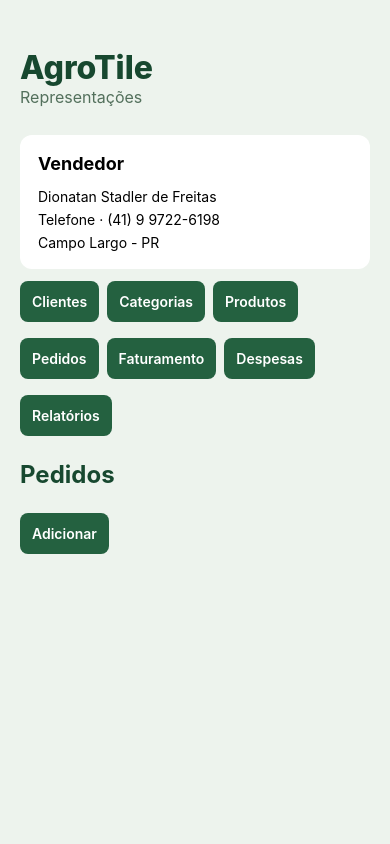
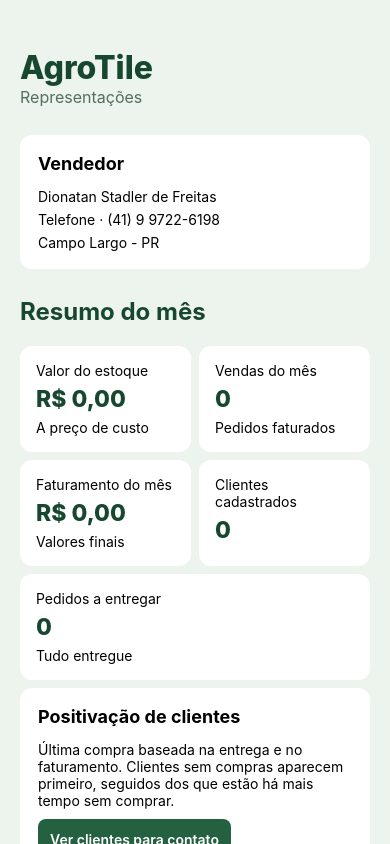
Before and after one commit to Tile26/AgroTileRepresentacoes, a React Native app in the folder mobile/: screen / in a window 390 px wide. Built offline with nearby package versions, Linux system fonts and the light colour scheme.

Commit message:
Add sales dashboard and customer purchase recency

```diff
--- a/mobile/App.js
+++ b/mobile/App.js
@@ -3,7 +3,7 @@ import {Alert, SafeAreaView, ScrollView, View, Text, TextInput, Pressable, Modal
 import AsyncStorage from '@react-native-async-storage/async-storage';
 import * as Print from 'expo-print';
 import * as Sharing from 'expo-sharing';
-import {empty, money, numeric, change, saveOrder, remove, total, report} from './domain';
+import {empty, money, numeric, change, saveOrder, remove, total, report, dashboard, customerActivity} from './domain';
 
 const labels = {clients:'Clientes',categories:'Categorias',products:'Produtos',orders:'Pedidos',billing:'Faturamento',expenses:'Despesas',reports:'Relatórios'};
 const storageKey = 'agrotile-v1';
@@ -42,6 +42,7 @@ export default function App() {
     const [tab,setTab] = useState('orders');
     const [editor,setEditor] = useState(null);
     const [history,setHistory] = useState(null);
+    const [showActivity,setShowActivity] = useState(false);
     const [period,setPeriod] = useState(new Date().toISOString().slice(0,7));
     useEffect(() => { AsyncStorage.getItem(storageKey).then(raw => {
         const loaded = raw ? JSON.parse(raw) : empty();
@@ -126,6 +127,9 @@ export default function App() {
     const collection = tab === 'billing' ? 'orders' : tab;
     const records = tab === 'reports' ? [] : data[collection].filter(r => tab === 'orders' ? r.final === undefined : tab === 'billing' ? r.final !== undefined : true);
     const draft = editor?.draft;
+    const overview = dashboard(data);
+    const activity = customerActivity(data);
+    const activityByClient = new Map(activity.map(entry => [entry.client.id, entry]));
     const monthValid = /^\d{4}-(0[1-9]|1[0-2])$/.test(period);
     const start = monthValid ? new Date(Number(period.slice(0,4)),Number(period.slice(5))-1,1) : new Date();
     const end = new Date(start.getFullYear(),start.getMonth()+1,1);
@@ -139,6 +143,26 @@ export default function App() {
     return <SafeAreaView style={s.page}><ScrollView contentContainerStyle={s.content}>
         <Text style={s.brand}>AgroTile</Text><Text style={s.subtitle}>Representações</Text>
         <View style={s.card}><Text style={s.title}>Vendedor</Text><Text>{seller.name}</Text><Text>Telefone · {seller.phone}</Text><Text>{seller.city}</Text></View>
+        <Text style={s.heading}>Resumo do mês</Text>
+        <View style={s.row}>
+            <View style={s.metric}><Text>Valor do estoque</Text><Text style={s.metricValue}>{money(overview.stockValue)}</Text><Text>A preço de custo</Text></View>
+            <View style={s.metric}><Text>Vendas do mês</Text><Text style={s.metricValue}>{overview.monthlySales}</Text><Text>Pedidos faturados</Text></View>
+            <View style={s.metric}><Text>Faturamento do mês</Text><Text style={s.metricValue}>{money(overview.monthlyRevenue)}</Text><Text>Valores finais</Text></View>
+            <View style={s.metric}><Text>Clientes cadastrados</Text><Text style={s.metricValue}>{overview.clientCount}</Text></View>
+            <View style={s.metric}><Text>Pedidos a entregar</Text><Text style={s.metricValue}>{overview.pendingCount}</Text><Text>{overview.pendingCount === 0 ? 'Tudo entregue' : money(overview.pendingValue) + ' em pedidos'}</Text></View>
+        </View>
+        <View style={s.card}>
+            <Text style={s.title}>Positivação de clientes</Text>
+            <Text>Última compra baseada na entrega e no faturamento. Clientes sem compras aparecem primeiro, seguidos dos que estão há mais tempo sem comprar.</Text>
+            <Button title={showActivity ? 'Recolher lista' : 'Ver clientes para contato'} onPress={() => setShowActivity(!showActivity)}/>
+            {showActivity && activity.length === 0 && <Text>Cadastre clientes para acompanhar suas compras.</Text>}
+            {showActivity && activity.map(entry => <View key={entry.client.id} style={s.activity}>
+                <Text style={s.title}>{entry.client.name}</Text>
+                <Text>{entry.days === null ? 'Sem compras faturadas' : entry.days + ' dia(s) sem comprar'}</Text>
+                {entry.lastPurchase && <Text>Última compra · {entry.lastPurchase.toLocaleDateString('pt-BR')}</Text>}
+                {!!entry.client.phone && <Text>Telefone · {entry.client.phone}</Text>}
+            </View>)}
+        </View>
         <View style={s.row}>{Object.entries(labels).map(([key,label]) => <Button key={key} title={label} onPress={() => {setTab(key);setHistory(null);}}/>)}</View>
         <Text style={s.heading}>{labels[tab]}</Text>
         {!['reports','billing'].includes(tab) && <Button title="Adicionar" onPress={() => open(tab)}/>}
@@ -146,6 +170,7 @@ export default function App() {
             <Text style={s.title}>{collection === 'orders' ? '#' + record.id + ' · ' + data.clients.find(c => c.id === record.clientId)?.name : record.name}</Text>
             {collection === 'orders' && <><Text>{new Date(record.date).toLocaleDateString('pt-BR')} · {money(record.final ?? total(record))}</Text>{record.items.map((i,index) => <Text key={index}>{i.quantity} × {i.name} · {money(i.price)}</Text>)}<Text>{record.payment}</Text><Button title="Enviar por WhatsApp · PDF" onPress={() => pdf(record)}/>{record.final === undefined && <Button title="Pedido entregue" onPress={() => open('billing',record)}/>}</>}
             {collection === 'clients' && <View>
+                <Text>{activityByClient.get(record.id)?.days === null ? 'Sem compras faturadas' : activityByClient.get(record.id)?.days + ' dia(s) sem comprar'}</Text>
                 {!!record.legalName && <Text>{record.legalName}</Text>}
                 {!!record.document && <Text>CPF / CNPJ · {record.document}</Text>}
                 {!!record.phone && <Text>{record.phone}</Text>}
@@ -197,6 +222,9 @@ export default function App() {
     </ScrollView></SafeAreaView></Modal></SafeAreaView>;
 }
 const s = StyleSheet.create({
+    metric:{backgroundColor:'white',padding:16,borderRadius:12,flexGrow:1,flexBasis:'45%',gap:6},
+    metricValue:{fontSize:23,fontWeight:'800',color:'#17482f'},
+    activity:{borderTopWidth:1,borderTopColor:'#dce8dd',paddingTop:12,marginTop:10},
     page:{flex:1,backgroundColor:'#edf3ed',paddingTop:28},
     content:{padding:20,paddingBottom:50},
     brand:{fontSize:32,fontWeight:'800',color:'#17482f'},
--- a/mobile/domain.js
+++ b/mobile/domain.js
@@ -49,3 +49,34 @@ export function report(state, from, until) {
     const expenses = state.expenses.filter(e => within(e.date)).reduce((sum,e) => sum + e.amount,0);
     return {pending:pending.reduce((sum,o) => sum + total(o),0), revenue, cost, expenses, profit:revenue-cost-expenses};
 }
+
+
+export function dashboard(state, now = new Date()) {
+    const start = new Date(now.getFullYear(), now.getMonth(), 1).toISOString();
+    const end = new Date(now.getFullYear(), now.getMonth() + 1, 1).toISOString();
+    const pending = state.orders.filter(order => order.final === undefined);
+    const billed = state.orders.filter(order => order.final !== undefined);
+    const monthly = billed.filter(order => order.delivered >= start && order.delivered < end);
+    return {
+        stockValue: state.products.reduce((sum, product) => sum + product.stock * product.cost, 0),
+        clientCount: state.clients.length,
+        pendingCount: pending.length,
+        pendingValue: pending.reduce((sum, order) => sum + total(order), 0),
+        monthlySales: monthly.length,
+        monthlyRevenue: monthly.reduce((sum, order) => sum + order.final, 0),
+    };
+}
+export function customerActivity(state, now = new Date()) {
+    const today = Date.UTC(now.getFullYear(), now.getMonth(), now.getDate());
+    return state.clients.map(client => {
+        const purchases = state.orders
+            .filter(order => order.clientId === client.id && order.final !== undefined)
+            .map(order => new Date(order.delivered))
+            .filter(date => Number.isFinite(date.getTime()));
+        const lastPurchase = purchases.length ? new Date(Math.max(...purchases.map(date => date.getTime()))) : null;
+        const days = lastPurchase
+            ? Math.max(0, Math.round((today - Date.UTC(lastPurchase.getFullYear(), lastPurchase.getMonth(), lastPurchase.getDate())) / 86400000))
+            : null;
+        return {client, lastPurchase, days};
+    }).sort((a, b) => (b.days ?? Infinity) - (a.days ?? Infinity) || a.client.name.localeCompare(b.client.name, 'pt-BR'));
+}
```
Also changed, not shown: 1 other file (tests, documents, lock files or other folders).
